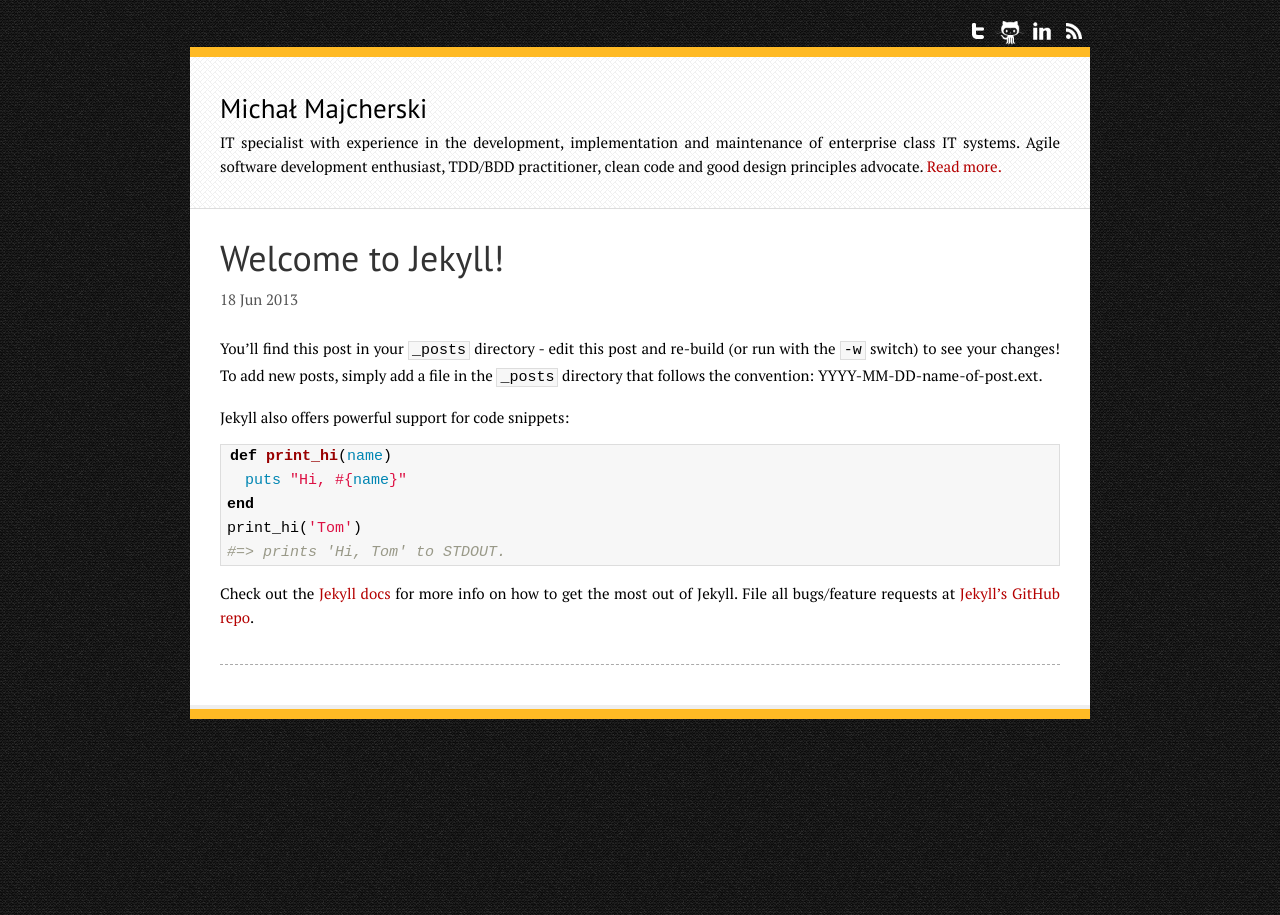
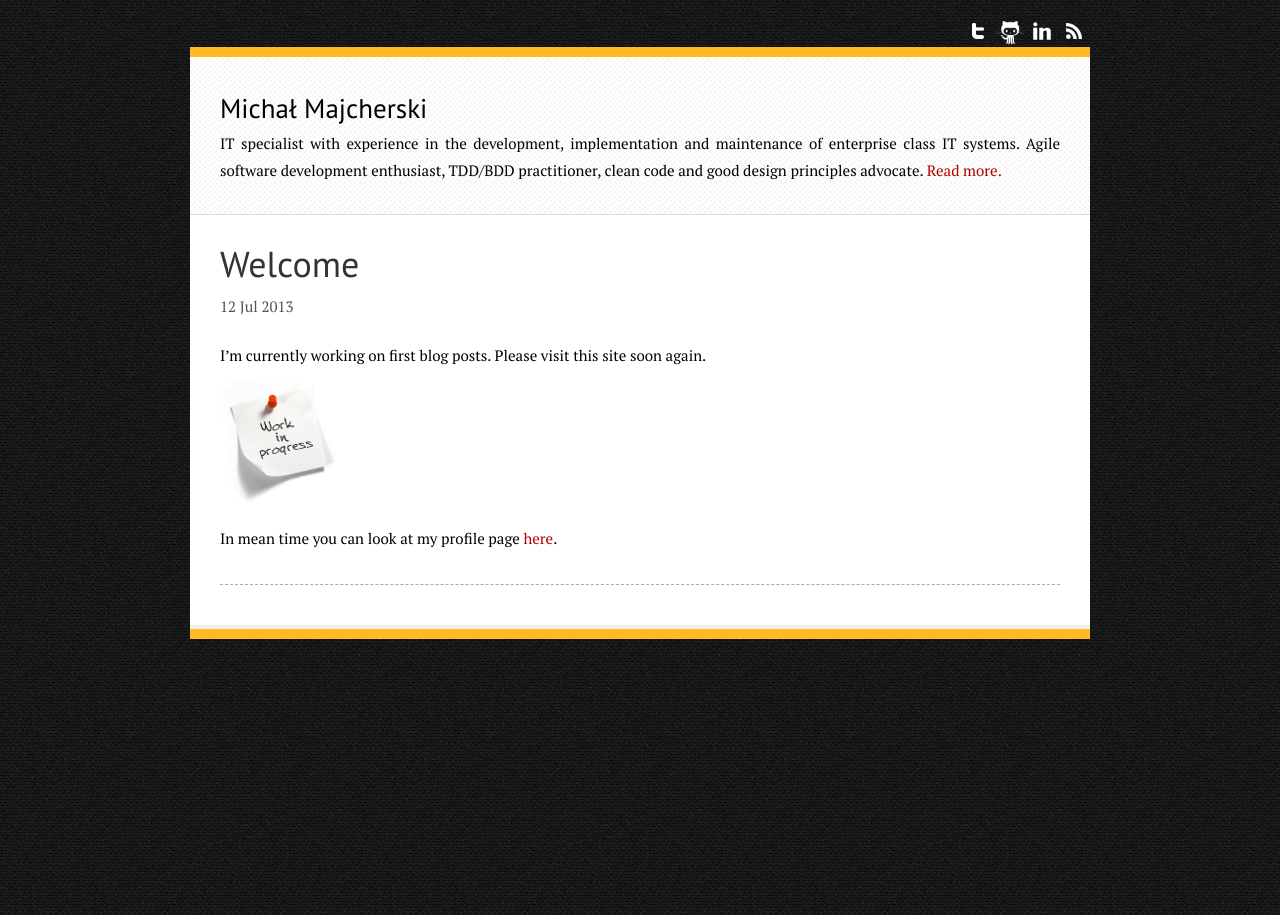
Before and after one commit to majcher/majcher.github.io, a Jekyll site: the page built from index.html, in a window 1280 px wide. Built offline with Jekyll 4.4.1, drawn with Linux system fonts in a browser that asks for light colours; nearby versions of some CDN libraries; the list of posts is cut into pages by our own code.

Commit message:
Initial post and profile page.

```diff
--- a/_posts/2013-06-18-welcome-to-jekyll.markdown
+++ /dev/null
@@ -1,24 +0,0 @@
----
-layout: post
-title:  "Welcome to Jekyll!"
-date:   2013-06-18 23:21:02
-categories: jekyll update
----
-
-You'll find this post in your `_posts` directory - edit this post and re-build (or run with the `-w` switch) to see your changes!
-To add new posts, simply add a file in the `_posts` directory that follows the convention: YYYY-MM-DD-name-of-post.ext.
-
-Jekyll also offers powerful support for code snippets:
-
-{% highlight ruby %}
-def print_hi(name)
-  puts "Hi, #{name}"
-end
-print_hi('Tom')
-#=> prints 'Hi, Tom' to STDOUT.
-{% endhighlight %}
-
-Check out the [Jekyll docs][jekyll] for more info on how to get the most out of Jekyll. File all bugs/feature requests at [Jekyll's GitHub repo][jekyll-gh].
-
-[jekyll-gh]: https://github.com/mojombo/jekyll
-[jekyll]:    http://jekyllrb.com
--- /dev/null
+++ b/_posts/2013-07-14-under-construction.md
@@ -0,0 +1,12 @@
+---
+layout: post
+title:  "Welcome"
+date:   2013-07-12 20:05:01
+categories: blog
+---
+
+I'm currently working on first blog posts. Please visit this site soon again.
+
+![Work in progress](/gfx/work_in_progress.jpg)
+
+In mean time you can look at my profile page <a href="/about">here</a>.
--- a/about/index.html
+++ b/about/index.html
@@ -2,9 +2,18 @@
 layout: info
 title:  "Michał Majcherski - about me"
 ---
+<div class="about">
+	<h1>About me</h1>
 
-<h1>About me</h1>
+	<p class="indented">
+		<img class="gravatar" src="http://www.gravatar.com/avatar/d6aeddff7bb75d5dc455ce4eeae22cca.png?s=160" />
+		My name is Michał Majcherski. At work I'm a Java developer with 6 years of proffessional experience in design, implementation and maintanace of complex IT systems.
+		After work I'm discovering secrets of clean code, test driven software development process and the like, sometimes with use of other JVM based languages like Groovy.
+		In recent years I was also exploring mobile applications world. I wrote several Google Android applications and also tasted iOS development.
+	</p>
 
-<p>
-	My name is Michał Majcherski.
-</p>
+	<p>Feel free to drop me an email: <a href="#">mmajcherski (at) gmail.com</a></p>
+	<p>In case you are interested in my proffesional profile, please have a look at: <a href="http://www.linkedin.com/in/{{site.author.linkedin}}">linkedin</a></p>
+	<p>You may also be interested in looking at <a href="https://twitter.com/{{site.author.twitter}}/">twitter</a> and <a href="http://github.com/{{site.author.github}}/">github</a></p>
+
+</div>
--- a/css/main.css
+++ b/css/main.css
@@ -16,7 +16,7 @@ body {
   background: url("/gfx/binding_dark.png") repeat fixed 0 0 #DDDDDD;
   font-family: "PT Serif",Georgia,Times,"Times New Roman",serif;
   font-size: 15px;
-  line-height: 1.6em;
+  line-height: 1.8em;
 }
 
 h1 {
@@ -29,7 +29,11 @@ h2 {
 	line-height: 1.6em;
 }
 
-p { margin: 1em 0; }
+p { margin: 0.8em 0; }
+
+p.indented {
+	text-indent: 25px;
+}
 
 a { color: #B50000; text-decoration: none }
 a:hover { color: #D60000; text-decoration: underline }
@@ -245,3 +249,12 @@ table {
 	position: absolute;
 	right: 0;
 }
+
+.about .gravatar {
+	float: left;
+	padding: 0 20px 20px 0;
+}
+
+.about p {
+	clear: both;
+}
```
Also changed, not shown: gfx/work_in_progress.jpg (added).
